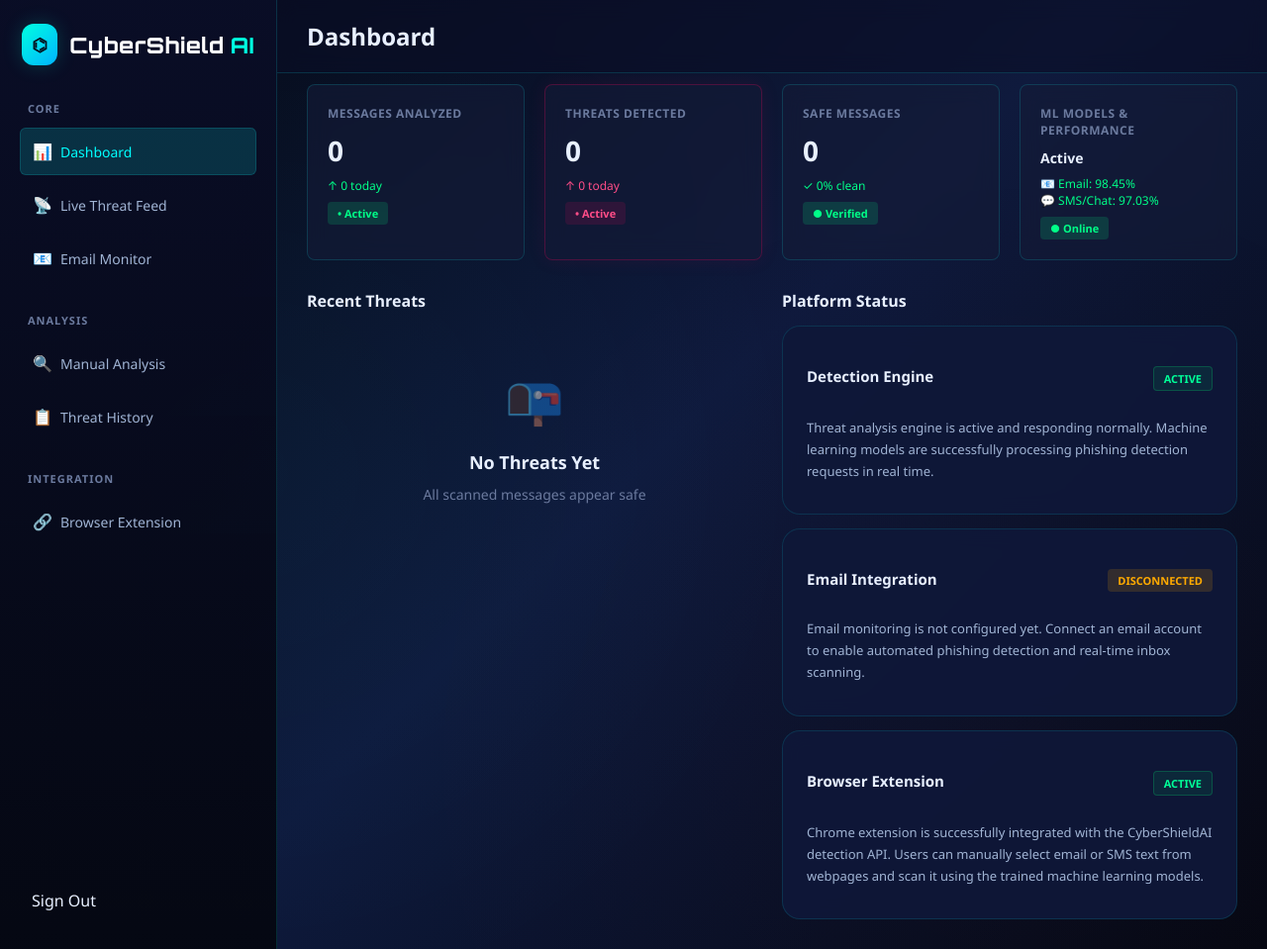
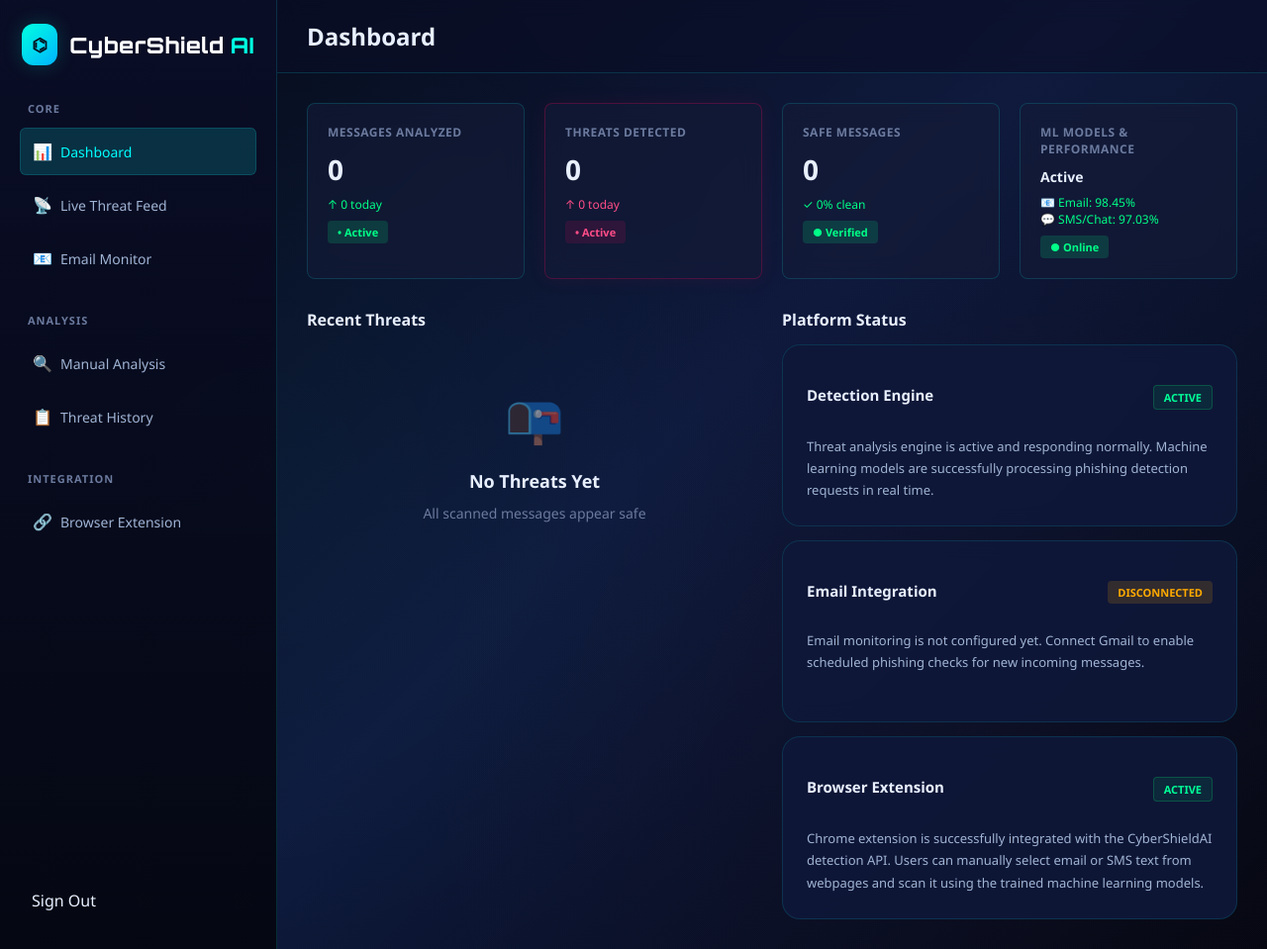
Before and after one commit to syedamahvish03/cyberShieldai, a Django app: page / in a window 1280 px wide. Shown: the whole page at 99% size. Run offline with Django 5.2, Linux system fonts and the light colour scheme; the visitor is signed in with stand-in values (Sample User, id 1); data that the repository does not hold is empty; parts of the project's set-up code (start-up, migrations or seed data) failed here and were passed over.

Commit message:
Clarify scheduled Gmail monitoring status in dashboard

```diff
--- a/backend/analyzer/templates/index.html
+++ b/backend/analyzer/templates/index.html
@@ -2485,15 +2485,13 @@ scrollbar-color: #00f0ff #101936;
 
             {% if email_connected %}
 
-                Email monitoring integration is active.
-                Incoming emails are continuously scanned for phishing,
+                Gmail is connected. New incoming messages are checked periodically for phishing,
                 manipulation tactics, and suspicious communication patterns.
 
             {% else %}
 
                 Email monitoring is not configured yet.
-                Connect an email account to enable automated
-                phishing detection and real-time inbox scanning.
+                Connect Gmail to enable scheduled phishing checks for new incoming messages.
 
             {% endif %}
 
```
